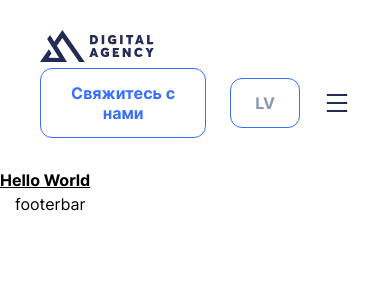
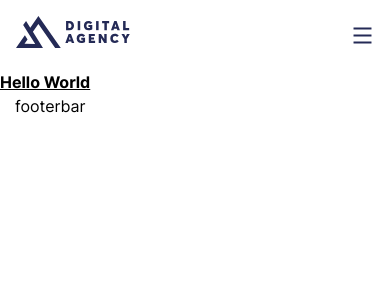
Before and after one commit to xasanof17/digital-agency, a Next.js app: page / in a window 390 px wide. Shown: the top 300 px of the page. Built offline with nearby package versions, Linux system fonts and the light colour scheme.

Commit message:
navbar full ready

```diff
--- a/src/components/Navbar.jsx
+++ b/src/components/Navbar.jsx
@@ -1,14 +1,21 @@
-import React from "react";
+import React, { useState } from "react";
 import Link from "next/link";
 import Image from "next/image";
 import { images, navlinks } from "../constants";
 import { AiOutlineMenu } from "react-icons/ai";
+import { MdOutlineClose } from "react-icons/md";
 
 function Navbar() {
+  const [toggleMenu, setToggleMenu] = useState(false);
+  if (toggleMenu) {
+    console.log(toggleMenu);
+  }
   return (
     <nav className="sticky top-0 left-0 w-full bg-white lg:bg-darkblue">
-      <div className="mx-[40px] lg:mx-[30px]">
-        <div className="flex items-center justify-between flex-wrap py-[30px]">
+      <div className="mx-4 md:mx-[40px] lg:mx-[30px]">
+        <div
+          className={`flex items-center justify-between flex-wrap py-4 lg:py-[30px]`}
+        >
           <Link href={"/"}>
             <a className="flex items-center justify-center">
               <span className="hidden lg:block">
@@ -24,32 +31,75 @@ function Navbar() {
               {navlinks.map((link, i) => (
                 <li key={i}>
                   <Link href={link.href}>
-                    <a className="capitalize text-seadrive text-[16px] leading-4 font-medium">
+                    <a className="capitalize text-seadrive hover:text-white text-[16px] leading-5 font-medium duration-300">
                       {link.name}
                     </a>
                   </Link>
                 </li>
               ))}
             </ul>
-            <div className="flex items-center space-x-6">
-              <button className="py-[14px] px-6 bg-transparent font-bold border border-blue lg:border-white rounded-xl text-[16px] leading-5 text-blue lg:text-white hover:bg-blue lg:hover:bg-white hover:text-white lg:hover:text-darkblue ease-linear duration-300">
+            <div className="flex items-center sm:space-x-6">
+              <button
+                className={`${
+                  toggleMenu && "hidden"
+                } hidden sm:block py-[14px] px-6 bg-transparent font-bold border border-blue lg:border-white rounded-xl text-[16px] leading-5 text-blue lg:text-white hover:bg-blue lg:hover:bg-white hover:text-white lg:hover:text-darkblue ease-linear duration-300`}
+              >
                 Свяжитесь с нами
               </button>
-              <button className="py-[14px] px-6 bg-transparent font-bold border border-blue lg:border-white rounded-xl text-[16px] leading-5 text-blankstare lg:text-seadrive hover:bg-blue lg:hover:bg-white hover:text-seadrive lg:hover:text-bluedepths ease-linear duration-300">
+              <button
+                className={`${
+                  toggleMenu && "hidden"
+                } hidden sm:block py-[14px] px-6 bg-transparent font-bold border border-blue lg:border-white rounded-xl text-[16px] leading-5 text-blankstare lg:text-seadrive hover:bg-blue lg:hover:bg-white hover:text-seadrive lg:hover:text-bluedepths ease-linear duration-300`}
+              >
                 LV
               </button>
               <div className="lg:hidden flex items-center justify-center">
-                <button>
+                <button
+                  onClick={() => setToggleMenu((prv) => !prv)}
+                  className="flex items-center justify-center"
+                >
                   <span>
-                    <AiOutlineMenu
-                      // color="#242A56"
-                      className="text-lg pointer-events-none text-bluedepths"
-                    />
+                    {toggleMenu ? (
+                      <MdOutlineClose
+                        fontSize={23}
+                        className="pointer-events-none text-bluedepths"
+                      />
+                    ) : (
+                      <AiOutlineMenu
+                        fontSize={23}
+                        className="pointer-events-none text-bluedepths"
+                      />
+                    )}
                   </span>
                 </button>
               </div>
             </div>
           </div>
+          {toggleMenu && (
+            <div className="absolute bottom-[-101%] left-0 min-h-full h-full w-full pt-[40px] px-4 sm:pl-[40px] bg-white lg:overflow-y-scroll border-t-2 border-seadrive">
+              <div className="w-full sm:w-1/2 flex flex-col space-y-[40px]">
+                <ul className="flex flex-col items-start space-y-8">
+                  {navlinks.map((link, i) => (
+                    <li key={i}>
+                      <Link href={link.href}>
+                        <a className="capitalize text-blankstare hover:text-blue duration-300 text-[16px] leading-5 font-medium">
+                          {link.name}
+                        </a>
+                      </Link>
+                    </li>
+                  ))}
+                </ul>
+                <div className="flex flex-col items-start space-y-6">
+                  <button className="py-[14px] w-full sm:w-[290px] bg-transparent font-bold border border-blue lg:border-white rounded-xl text-[16px] leading-5 text-blue lg:text-white hover:bg-blue lg:hover:bg-white hover:text-white lg:hover:text-darkblue ease-linear duration-300">
+                    Свяжитесь с нами
+                  </button>
+                  <button className="py-[14px] w-full sm:w-[290px] bg-transparent font-bold border border-blue lg:border-white rounded-xl text-[16px] leading-5 text-blankstare lg:text-seadrive hover:bg-blue lg:hover:bg-white hover:text-seadrive lg:hover:text-bluedepths ease-linear duration-300">
+                    LV
+                  </button>
+                </div>
+              </div>
+            </div>
+          )}
         </div>
       </div>
     </nav>
```
